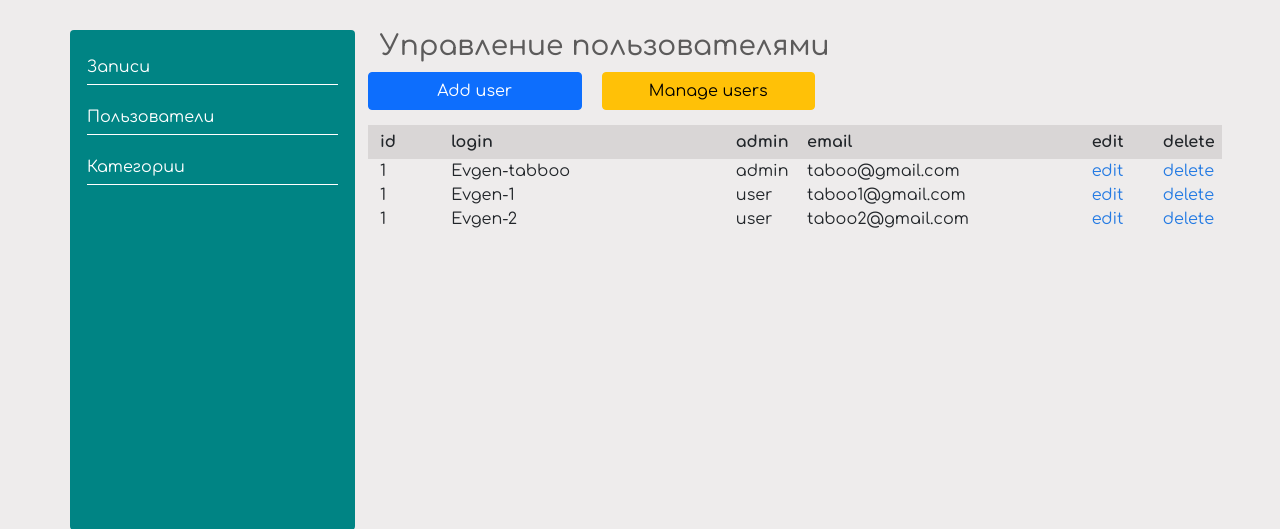
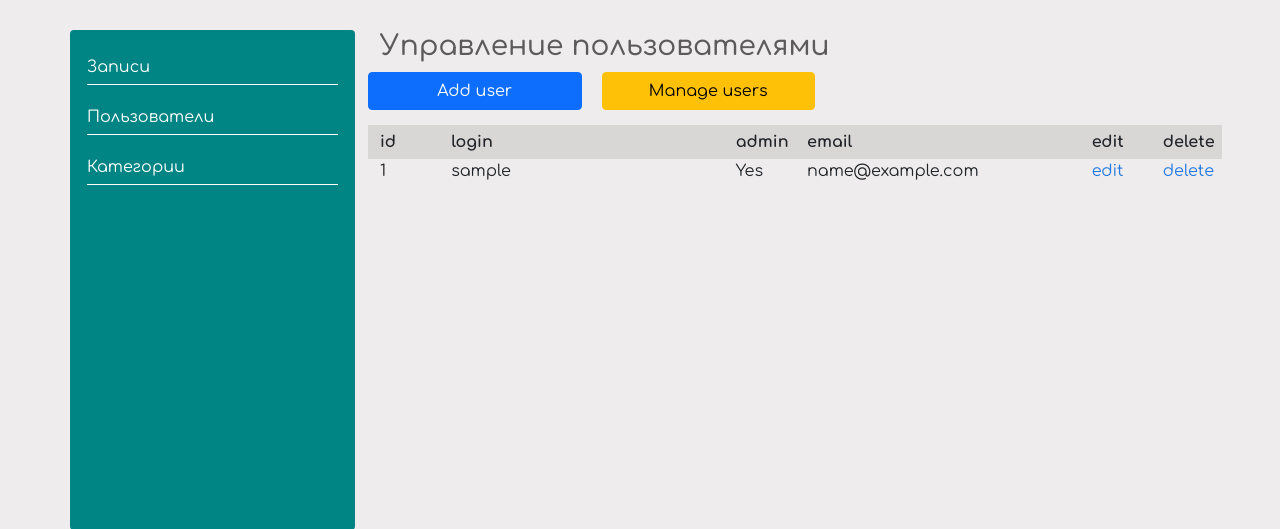
Before and after one commit to freetimezp/my-blog.php, a PHP site: page /admin/users/index.php in a window 1280 px wide. Shown: the part 70-599 px from the top of the page. Run offline with PHP 8.4, Linux system fonts and the light colour scheme; tables that the repository leaves empty or names only in its code hold one stand-in row (values such as "Sample post"); some libraries are stand-ins or nearby versions.

Commit message:
php blog. admin panel. edit delete user

```diff
--- a/admin/users/index.php
+++ b/admin/users/index.php
@@ -1,8 +1,10 @@
-<?php include('../../app/database/db.php'); ?>
-<?php include('../../path.php'); ?>
+<?php
+include('../../path.php');
+session_start();
+include('../../app/controllers/users.php');
 
-<?php session_start(); ?>
-<?php include('../../app/include/header-admin.php'); ?>
+include('../../app/include/header-admin.php');
+?>
 
 <div class="container">
     <div class="row">
@@ -14,7 +16,7 @@
             </div>
             <div class="row button">
                 <a href="<?=BASE_URL . "admin/users/create.php";?>" class="col-3 btn btn-primary">Add user</a>
-                <a href="<?=BASE_URL . "admin/posts/index.php";?>" class="col-3 btn btn-warning">Manage users</a>
+                <a href="<?=BASE_URL . "admin/users/index.php";?>" class="col-3 btn btn-warning">Manage users</a>
             </div>
             <div class="row title-table">
                 <div class="id col-1">id</div>
@@ -24,30 +26,24 @@
                 <div class="col-1">edit</div>
                 <div class="col-1">delete</div>
             </div>
-            <div class="row post">
-                <div class="id col-1">1</div>
-                <div class="title col-4">Evgen-tabboo</div>
-                <div class="author col-1">admin</div>
-                <div class="col-4">taboo@gmail.com</div>
-                <div class="edit col-1"><a href="#">edit</a></div>
-                <div class="delete col-1"><a href="#">delete</a></div>
-            </div>
-            <div class="row post">
-                <div class="id col-1">1</div>
-                <div class="title col-4">Evgen-1</div>
-                <div class="author col-1">user</div>
-                <div class="col-4">taboo1@gmail.com</div>
-                <div class="edit col-1"><a href="#">edit</a></div>
-                <div class="delete col-1"><a href="#">delete</a></div>
-            </div>
-            <div class="row post">
-                <div class="id col-1">1</div>
-                <div class="title col-4">Evgen-2</div>
-                <div class="author col-1">user</div>
-                <div class="col-4">taboo2@gmail.com</div>
-                <div class="edit col-1"><a href="#">edit</a></div>
-                <div class="delete col-1"><a href="#">delete</a></div>
-            </div>
+
+            <?php foreach ($users as $key => $user): ?>
+                <div class="row post">
+                    <div class="id col-1"><?=$user['id'];?></div>
+                    <div class="title col-4"><?=$user['username'];?></div>
+                    <div class="author col-1">
+                        <?php if($user['admin']): ?>
+                        Yes
+                        <?php else: ?>
+                        no
+                        <?php endif; ?>
+                    </div>
+                    <div class="col-4"><?=$user['email'];?></div>
+                    <div class="edit col-1"><a href="edit.php?edit_id=<?=$user['id'];?>">edit</a></div>
+                    <div class="delete col-1"><a href="edit.php?delete_id=<?=$user['id'];?>">delete</a></div>
+                </div>
+            <?php endforeach; ?>
+
         </div>
     </div>
 </div>
--- a/app/controllers/users.php
+++ b/app/controllers/users.php
@@ -4,6 +4,9 @@ include('../../app/database/db.php');
 
 $msg = [];
 $successMsg = '';
+$id = '';
+
+$users = selectAll('users');
 
 function userAuth($arr) {
     $_SESSION['id'] = $arr['id'];
@@ -137,3 +140,71 @@ if($_SERVER['REQUEST_METHOD'] === 'POST' && isset($_POST['create-user'])) {
     $login = '';
     $email = '';
 }
+
+//редактирование пользователя
+
+if($_SERVER['REQUEST_METHOD'] === 'GET' && isset($_GET['edit_id'])) {
+    $id = $_GET['edit_id'];
+    $user = selectOne('users', ['id' => $id]);
+    //tt($post);
+
+    $id = $user['id'];
+    $login = $user['username'];
+    $email = $user['email'];
+    $admin = $user['admin'];
+}
+
+if($_SERVER['REQUEST_METHOD'] === 'POST' && isset($_POST['edit-user'])) {
+
+    //tt($_POST);
+    $id = trim($_POST['id']);
+
+    $login = trim($_POST['login']);
+    $email = trim($_POST['email']);
+    $admin = isset($_POST['admin']) ? 1 : 0;
+    $passF = trim($_POST['pass-first']);
+    $passS = trim($_POST['pass-second']);
+
+    $id_user = $_SESSION['id'];
+
+//    tt($_POST);
+
+    if($login === '') {
+        array_push($msg, "Не все поля заполнены!");
+    }elseif(mb_strlen($login, 'UTF-8') < 5 ){
+        array_push($msg, "Ник пользователя должен содержать 5 или более символов!");
+    }elseif($passF !== $passS){
+        array_push($msg, "Введенные пароли отличаются! Введите их еще раз.");
+    }else{
+        $passHash = password_hash($passF, PASSWORD_DEFAULT);
+
+        if(isset($_POST['admin'])) {
+            $admin = 1;
+        }
+
+        $user = [
+            'admin' => $admin,
+            'username' => $login,
+            'email' => $email,
+            'password' => $passHash
+        ];
+
+        $user = update('users', $id, $user);
+        $successMsg = "Пользователь $user успешно изменен!";
+
+        header('location: ' . BASE_URL . 'admin/users/index.php');
+
+        //tt($post);
+    }
+}else{
+//    $login = '';
+//    $email = '';
+}
+
+//удаление пользователя
+
+if($_SERVER['REQUEST_METHOD'] === 'GET' && isset($_GET['delete_id'])) {
+    $id = $_GET['delete_id'];
+    delete('users', $id);
+    header('location: ' . BASE_URL . 'admin/users/index.php');
+}
```
Also changed, not shown: admin/users/edit.php (added, +65 -0 lines).
